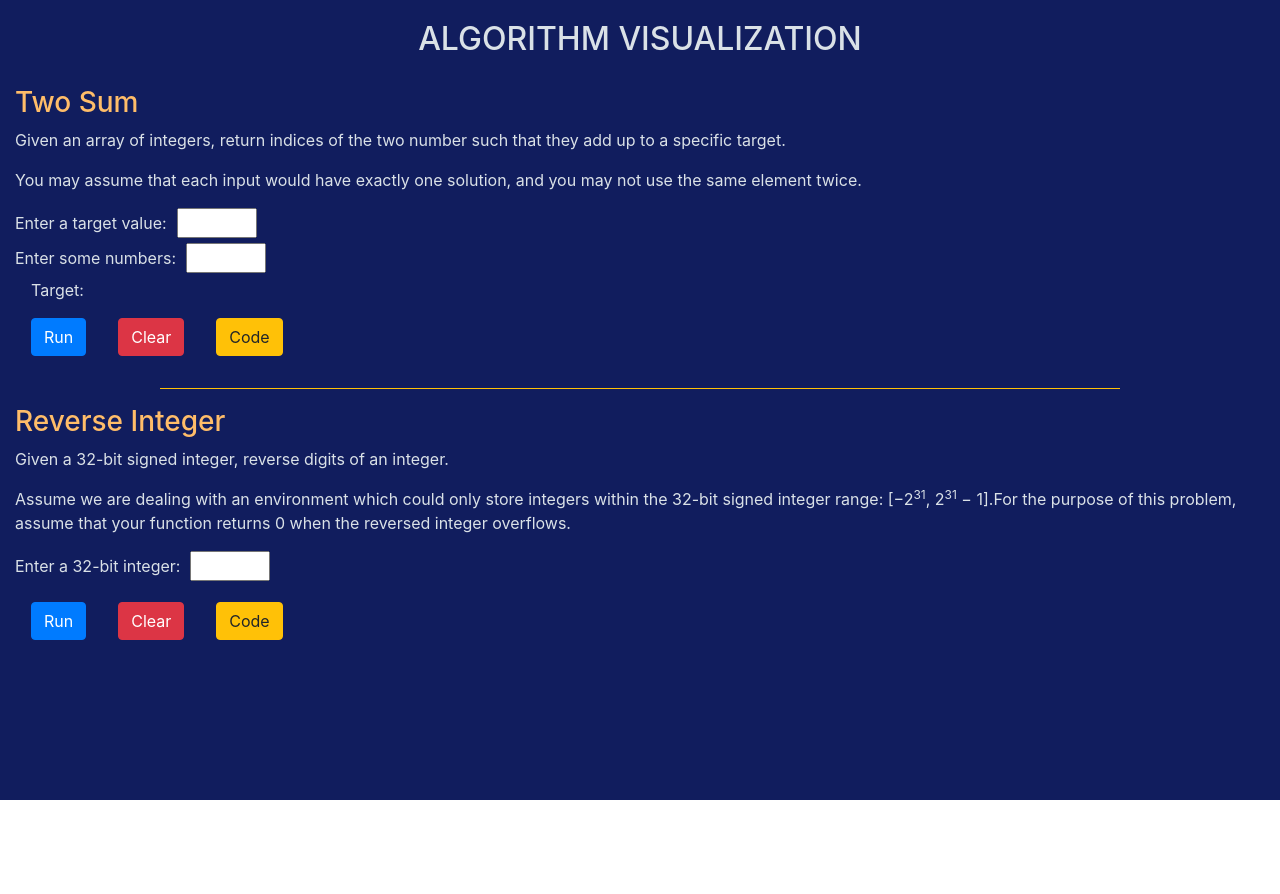
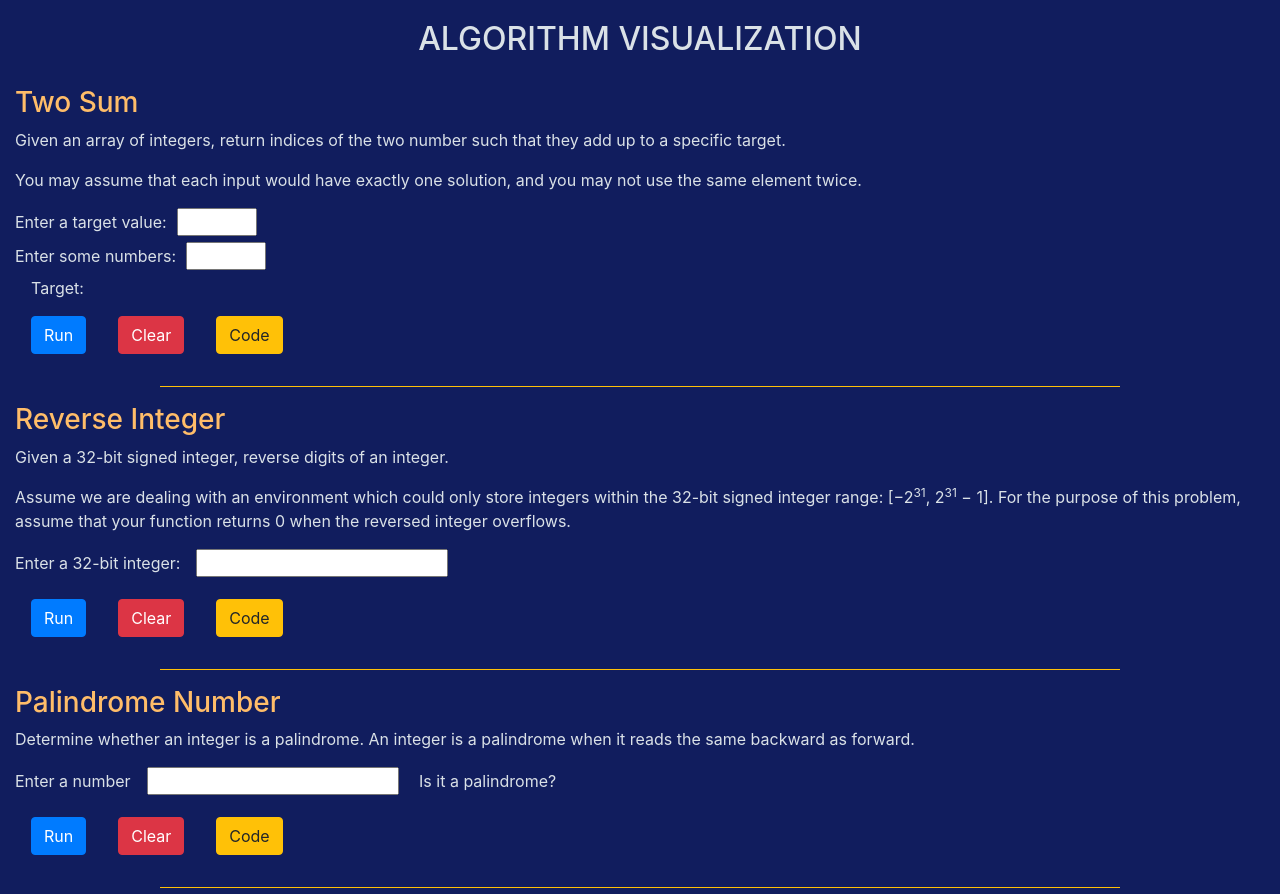
Before and after one commit to mstenflo/algo_visualizations, a React (Create React App) app: page / in a window 1280 px wide. Shown: the top 894 px of the page. Before the commit the page ends 800 px from the top, so only its background shows below. Built offline with nearby package versions, Linux system fonts and the light colour scheme.

Commit message:
Palindome Number

```diff
--- a/src/App.css
+++ b/src/App.css
@@ -1,7 +1,6 @@
 #wrapper {
   background-color: #111d5e;
-  height: 100vh;
-  margin-top: 0;
+  margin: 0;
 }
 
 h2 {
--- a/src/App.js
+++ b/src/App.js
@@ -3,6 +3,7 @@ import React from 'react';
 import './App.css';
 import TwoSum from './components/algorithms/TwoSum';
 import ReverseInteger from './components/algorithms/ReverseInteger';
+import PalindromeNumber from './components/algorithms/PalindromeNumber';
 
 function App() {
   return (
@@ -12,6 +13,9 @@ function App() {
         <TwoSum />
         <div className="border-bottom w-75 mx-auto m-3 border-warning"></div>
         <ReverseInteger />
+        <div className="border-bottom w-75 mx-auto m-3 border-warning"></div>
+        <PalindromeNumber />
+        <div className="border-bottom w-75 mx-auto m-3 border-warning"></div>
       </div>
     </div>
   );
--- /dev/null
+++ b/src/components/algorithms/PalindromeNumber.js
@@ -0,0 +1,140 @@
+import React, { Component } from 'react';
+
+class PalindromeNumber extends Component {
+  constructor(props) {
+    super(props);
+
+    this.state = {
+      int: '',
+      result: ''
+    }
+
+    this.runAlgo = this.runAlgo.bind(this);
+    this.clear = this.clear.bind(this);
+    this.isPalindrome = this.isPalindrome.bind(this);
+  }
+
+  update(field) {
+    return e => this.setState({
+      [field]: e.currentTarget.value
+    })
+  }
+
+  onKeyDown(e) {
+    if (e.key === 'Enter') {
+      e.preventDefault();
+      this.runAlgo();
+    }
+  }
+
+  runAlgo() {
+    const result = this.isPalindrome(this.state.int);
+    this.setState({
+      result
+    });
+  }
+
+  isPalindrome(x) {
+    let nums = [];
+    let palindrome = x;
+    if (palindrome < 0) return false;
+    while (palindrome > 9) {
+      nums.push(palindrome % 10);
+      palindrome = Math.floor(palindrome / 10);
+    }
+    nums.push(palindrome);
+    nums.reverse();
+    let num = nums[0];
+    for (let i = 1; i < nums.length; i++) {
+      num += nums[i] * Math.pow(10, i);
+    }
+    return num === parseInt(x);
+  }
+
+  showResult() {
+    if (this.state.result) {
+      return (
+        <span className="border p-2 rounded bg-success text-dark m-3 border-dark">Yes</span>
+      )
+    } else {
+      if (this.state.result === '') {
+        return null;
+      }
+      return (
+        <span className="border p-2 rounded bg-warning text-dark m-3 border-dark">No</span>
+        )
+    }
+  }
+
+  clear() {
+    this.setState({
+      int: '',
+      result: ''
+    })
+  }
+
+  render() {
+    return (
+      <div className="container-fluid">
+        <h3>Palindrome Number</h3>
+        <p>Determine whether an integer is a palindrome. An integer is a palindrome when it reads the same backward as forward.</p>
+        <label htmlFor="int">Enter a number</label>
+        <input
+          id="int"
+          type="number"
+          name="int"
+          className="ml-3"
+          onChange={this.update("int")}
+          value={this.state.int}
+          onKeyDown={this.onKeyDown}
+        />
+        <span className="ml-3"> Is it a palindrome? </span>
+        {this.showResult()}
+        <br />
+        <button type="button" onClick={this.runAlgo} className="btn btn-primary m-3">Run</button>
+        <button type="button" onClick={this.clear} className="btn btn-danger m-3">Clear</button>
+        <button type="button" className="btn btn-warning m-3" data-toggle="modal" data-target="#palindromNumberCode">Code</button>
+        <div className="modal fade" data-backdrop="false" id="palindromNumberCode" tabIndex="-1" style={{ display: 'none' }}>
+          <div className="modal-dialog modal-lg modal-dialog-centered modal-dialog-scrollable">
+            <div className="modal-content">
+              <div className="modal-header">
+                <h5 className="modal-title text-primary">JavaScript Code</h5>
+              </div>
+              <div className="modal-body" >
+                <p className="text-secondary">The intuitive method would be to convert the number to a string, split, reverse, and join it for the comparison. Here is a solution that avoids having to convert the number to a string.</p>
+                <pre>
+                  <code>
+                    {
+                      `function isPalindrome(x) {
+  let nums = [];
+  let palindrome = x;
+  if (palindrome < 0) return false;
+  while (palindrome > 9) {
+    nums.push(palindrome % 10);
+    palindrome = Math.floor(palindrome/10);
+  }
+  nums.push(palindrome);
+  nums.reverse();
+  let num = nums[0];
+  for (let i = 1; i < nums.length; i++) {
+    num += nums[i] * Math.pow(10, i);
+  }
+  return num === x;
+}`
+                    }
+                  </code>
+                  </pre>
+              </div>
+            <p className="text-danger ml-5">Time: O(log(n)) Space: O(1)</p>
+            <div className="modal-footer">
+                <button type="button" className="btn btn-secondary" data-dismiss="modal">Close</button>
+              </div>
+              </div>
+            </div>
+        </div>
+      </div>
+    );
+  }
+}
+
+export default PalindromeNumber;
--- a/src/components/algorithms/ReverseInteger.js
+++ b/src/components/algorithms/ReverseInteger.js
@@ -52,13 +52,12 @@ class ReverseInteger extends Component {
   }
 
   render() {
-    console.log(this.state)
     return (
       <div className="container-fluid">
         <h3>Reverse Integer</h3>
         <p>Given a 32-bit signed integer, reverse digits of an integer.</p>
         <p>Assume we are dealing with an environment which could only store integers within the 32-bit signed
-integer range: [−2<sup>31</sup>, 2<sup>31</sup> − 1].For the purpose of this problem, assume that your
+integer range: [−2<sup>31</sup>, 2<sup>31</sup> − 1]. For the purpose of this problem, assume that your
 function returns 0 when the reversed integer overflows.</p>
         <label htmlFor="int" >
           Enter a 32-bit integer:
@@ -67,7 +66,7 @@ function returns 0 when the reversed integer overflows.</p>
           id="int"
           type="number"
           name="int"
-          className="number-input"
+          className="ml-3"
           onChange={this.update("int")}
           value={this.state.int}
           onKeyDown={this.onKeyDown}
--- a/src/index.css
+++ b/src/index.css
@@ -1,8 +1,10 @@
 * {
-  margin: 0
+  margin: 0;
+  padding: 0;
 }
 
 body {
+  background-color: #111d5e;
   font-family: -apple-system, BlinkMacSystemFont, 'Segoe UI', 'Roboto', 'Oxygen',
     'Ubuntu', 'Cantarell', 'Fira Sans', 'Droid Sans', 'Helvetica Neue',
     sans-serif;
```
